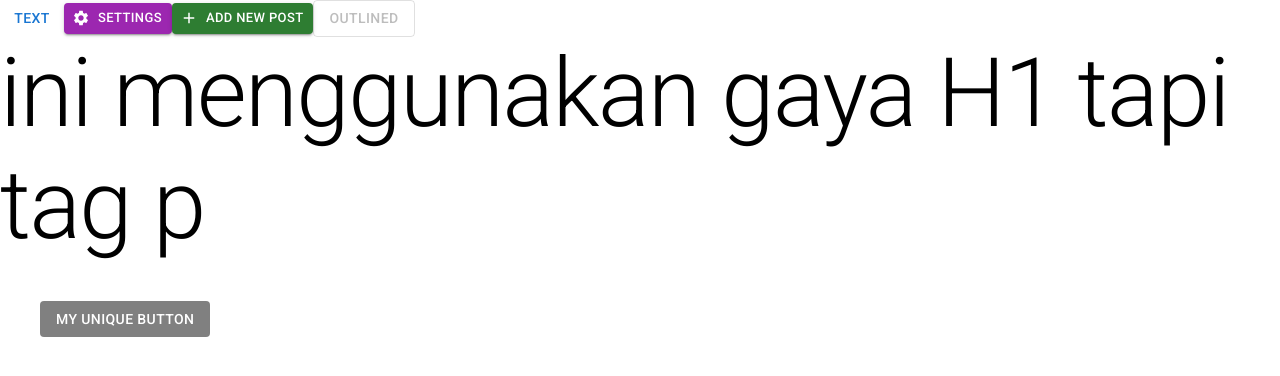
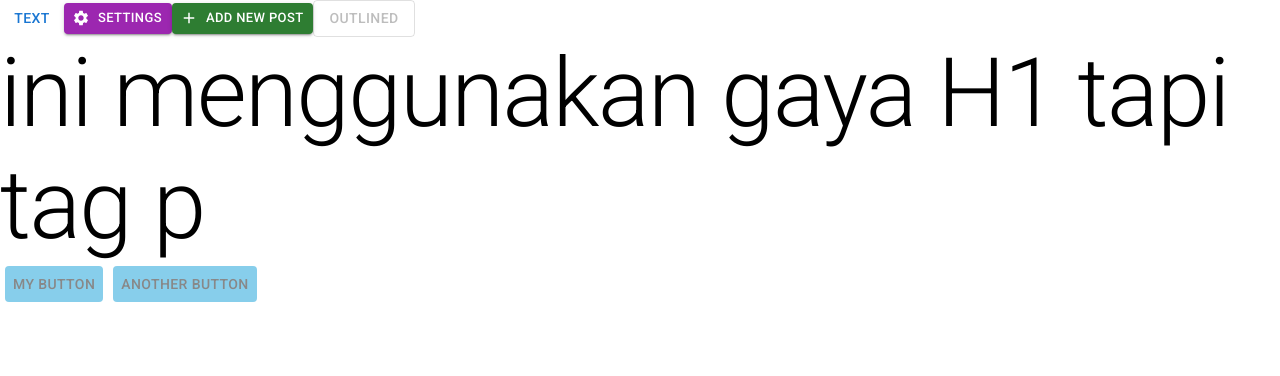
Before and after one commit to BrucelD14/mui-learn, a React (Create React App) app: page / in a window 1280 px wide. Shown: the top 376 px of the page. Built offline with nearby package versions, Linux system fonts and the light colour scheme.

Commit message:
custom style component

```diff
--- a/src/App.js
+++ b/src/App.js
@@ -1,7 +1,20 @@
-import { Button, Typography } from "@mui/material";
+import { Button, styled, Typography } from "@mui/material";
 import { Add, Settings } from "@mui/icons-material";
 
 function App() {
+  const BlueButton = styled(Button)({
+    backgroundColor: "skyblue",
+    color: "#888",
+    margin: 5,
+    "&:hover": {
+      backgroundColor: "lightblue",
+    },
+    "&:disabled": {
+      backgroundColor: "gray",
+      color: "white",
+    },
+  });
+
   return (
     <div>
       <Button variant="text">Text</Button>
@@ -28,24 +41,8 @@ function App() {
       <Typography variant="h1" component="p">
         ini menggunakan gaya H1 tapi tag p
       </Typography>
-      <Button
-        variant="contained"
-        disabled
-        sx={{
-          backgroundColor: "skyblue",
-          color: "#888",
-          margin: 5,
-          "&:hover": {
-            backgroundColor: "lightblue",
-          },
-          "&:disabled": {
-            backgroundColor: "gray",
-            color: "white",
-          },
-        }}
-      >
-        My Unique Button
-      </Button>
+      <BlueButton>MY BUTTON</BlueButton>
+      <BlueButton>ANOTHER BUTTON</BlueButton>
     </div>
   );
 }
```
